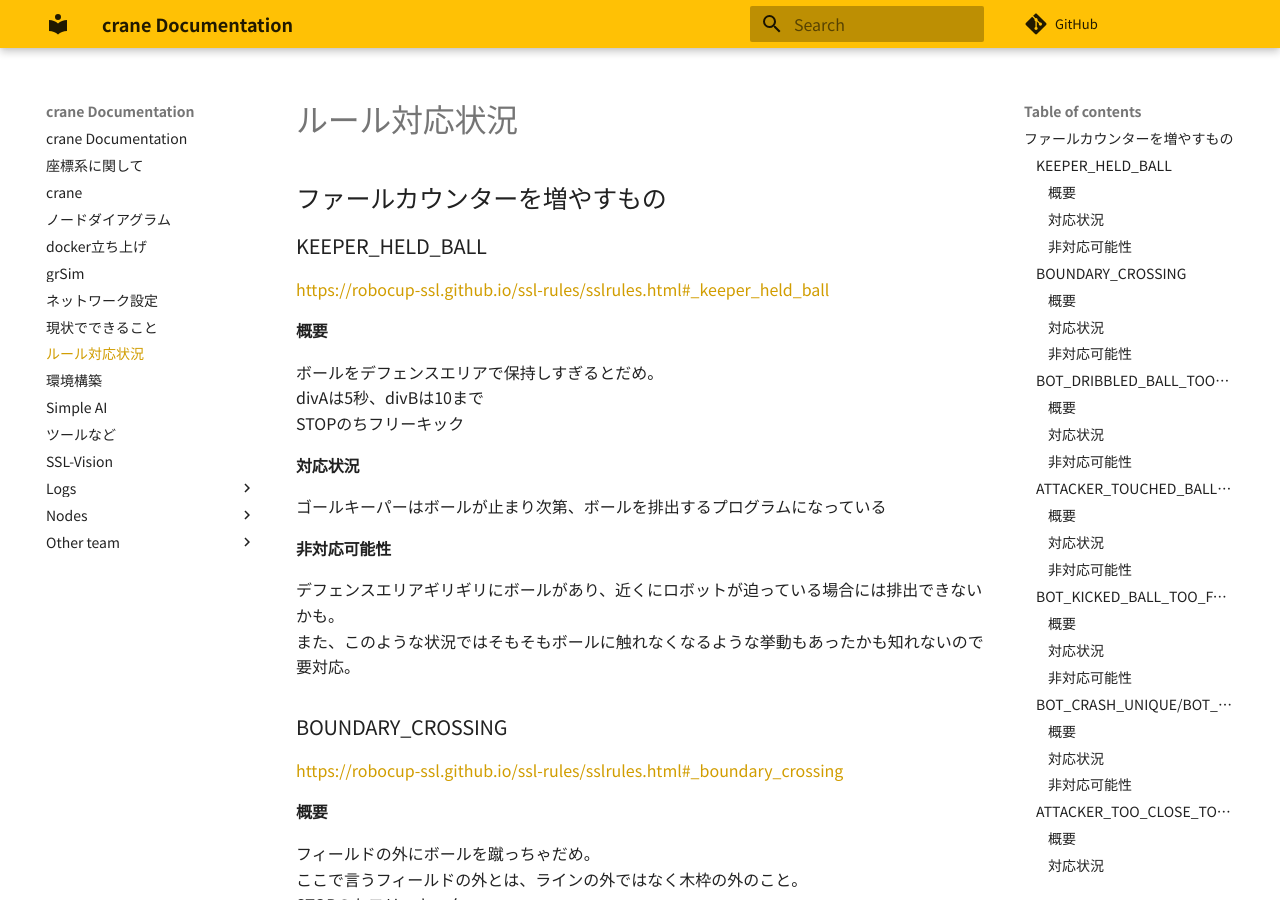
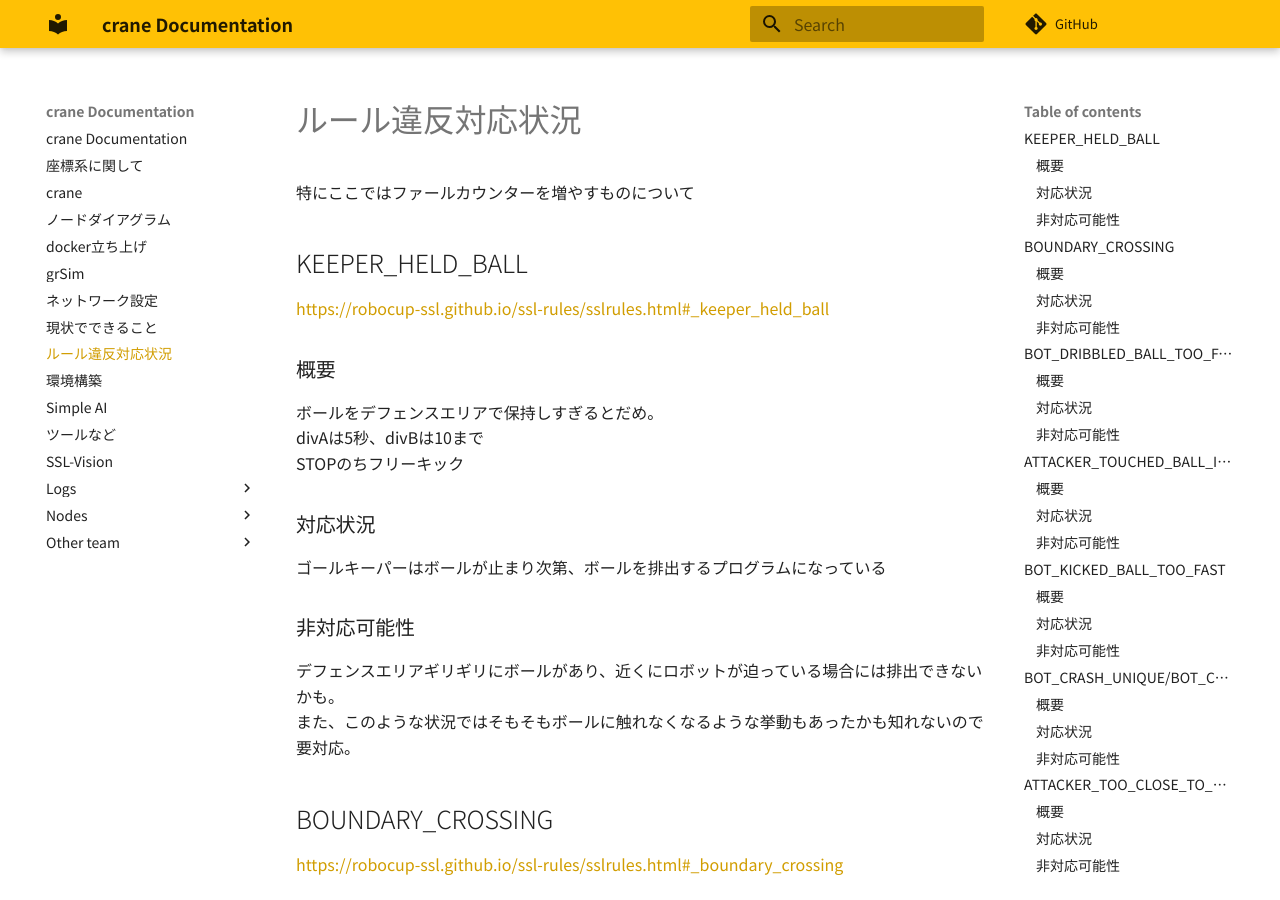
Before and after one commit to ibis-ssl/ibis_documentation, an MkDocs documentation site: the page built from docs/rule.md, in a window 1280 px wide and 900 px high. Built offline with MkDocs 1.6.1 and Material for MkDocs 9.7.7, drawn with Linux system fonts in a browser that asks for light colours; nearby versions of some CDN libraries; some web fonts are replaced; comment, search, counter and statistics services are not loaded.

Commit message:
🔄 synced local 'docs' with remote 'docs'

```diff
--- a/docs/rule.md
+++ b/docs/rule.md
@@ -1,232 +1,232 @@
-# ルール対応状況
+# ルール違反対応状況
 
-## ファールカウンターを増やすもの
+特にここではファールカウンターを増やすものについて
 
-### KEEPER_HELD_BALL
+## KEEPER_HELD_BALL
 
 <https://robocup-ssl.github.io/ssl-rules/sslrules.html#_keeper_held_ball>
 
-#### 概要
+### 概要
 
 ボールをデフェンスエリアで保持しすぎるとだめ。
 divAは5秒、divBは10まで
 STOPのちフリーキック
 
-#### 対応状況
+### 対応状況
 
 ゴールキーパーはボールが止まり次第、ボールを排出するプログラムになっている
 
-#### 非対応可能性
+### 非対応可能性
 
 デフェンスエリアギリギリにボールがあり、近くにロボットが迫っている場合には排出できないかも。
 また、このような状況ではそもそもボールに触れなくなるような挙動もあったかも知れないので要対応。
 
-### BOUNDARY_CROSSING
+## BOUNDARY_CROSSING
 
 <https://robocup-ssl.github.io/ssl-rules/sslrules.html#_boundary_crossing>
 
-#### 概要
+### 概要
 
 フィールドの外にボールを蹴っちゃだめ。
 ここで言うフィールドの外とは、ラインの外ではなく木枠の外のこと。
 STOPのちフリーキック
 
-#### 対応状況
+### 対応状況
 
 特に対応はしていないが、基本的にチップキックは味方の方向にパスするとき、かつそのパスライン上に敵ロボットが存在する場合に限るので基本的には問題ないと考えている。
 
-#### 非対応可能性
+### 非対応可能性
 
 コート端にいる味方にむけてチップキックパスをしたら発生するかも。
 ただ、かなり可能性は低いので対応は現時点で考えていない。
 
-### BOT_DRIBBLED_BALL_TOO_FAR
+## BOT_DRIBBLED_BALL_TOO_FAR
 
 <https://robocup-ssl.github.io/ssl-rules/sslrules.html#_excessive_dribbling>
 
-#### 概要
+### 概要
 
 いわゆるオーバードリブルと呼ばれるもの。
 1m以上ドリブルすると発生するが、一度でもボールがロボットから離れるとリセットされる。
 インプレイ時のみの違反なので、ボールプレイスメントで行う分には問題ない。
 STOPのちフリーキック
 
-#### 対応状況
+### 対応状況
 
 JapanOpen2024ではボールプレイスメント以外でドリブルを使う予定はないため問題ないはず。
 もしかすると、ペナルティキックのときに相手ゴール近くまでボールを運ぶときに使うかも知れない。
 参考：<https://github.com/ibis-ssl/crane/issues/246>
 
-#### 非対応可能性
+### 非対応可能性
 
 そもそもドリブルしなければ問題なし。
 
-### ATTACKER_TOUCHED_BALL_IN_DEFENSE_AREA
+## ATTACKER_TOUCHED_BALL_IN_DEFENSE_AREA
 
 <https://robocup-ssl.github.io/ssl-rules/sslrules.html#_attacker_touched_ball_in_opponent_defense_area>
 
-#### 概要
+### 概要
 
 相手ディフェンスエリアでボールに触れると発生する。
 （逆に言えば、侵入だけなら大きくは咎められない？）
 ロボットの一部でもエリアに侵入していれば適用されるため、注意が必要。
 
-#### 対応状況
+### 対応状況
 
 コストマップ上で立入禁止エリアに設定してあるので、基本的には発生しないはずである。
 
-#### 非対応可能性
+### 非対応可能性
 
 高速でデフェンスエリア付近のボールに接近した場合、勢い余ってディフェンスエリアに侵入してしまうことが考えられる。
 実際に発生した場合、速度上限を下げたり立入禁止エリアにマージンを設けることで対処予定。
 デフェンスエリアの立ち入り禁止は敵味方を区別していないため、デフェンスエリアに立ち入り許可のあるゴールキーパーが相手ゴールまでキーパーダッシュすれば立ち入る可能性があるが、今の所は味方ディフェンスエリアから出るようなプログラムはない。
 
-### BOT_KICKED_BALL_TOO_FAST
+## BOT_KICKED_BALL_TOO_FAST
 
 <https://robocup-ssl.github.io/ssl-rules/sslrules.html#_ball_speed>
 
-#### 概要
+### 概要
 
 ボールが速すぎると発生する。
 具体的には6.5m/sになると発生する。
 
 ただし、そもそも6m/s程度になるとVisionロストするとの情報もある。
 
-#### 対応状況
+### 対応状況
 
 ストレートキックは50%程度、チップキックは80%程度のパワーを上限に蹴っている。
 これで特に問題はないはず。
 
-#### 非対応可能性
+### 非対応可能性
 
 ミスって設定していたら発生する。
 よりローカルプランなやセンダーなどの下流で制限するようにしてもいいかも？
 
-### BOT_CRASH_UNIQUE/BOT_CRASH_DRAWN
+## BOT_CRASH_UNIQUE/BOT_CRASH_DRAWN
 
 <https://robocup-ssl.github.io/ssl-rules/sslrules.html#_crashing>
 
-#### 概要
+### 概要
 
 ロボットの衝突時に相対速度が1.5m/sを超えるとより早いロボット側のチームに発生する。
 相対速度のより詳しい計算はルールブック参照。
 速度差が0.3m/s未満だと両成敗になる。
 
-#### 対応状況
+### 対応状況
 
 一応、デフォルトでロボットとその周辺のマージンを取って立ち入り禁止エリアを設定しているので基本発生しないはず。
 ロボットとの距離と相対速度で速度を制限することで追加対応予定。
 <https://github.com/ibis-ssl/crane/issues/296>
 
-#### 非対応可能性
+### 非対応可能性
 
 マージンが薄いので速度がでると容易に衝突してしまうかも。
 また、お互いが移動している場合には立入禁止エリアがあまり役に立たない。
 また、ディフェンダーやアタッカーなど敵ロボットに忖度していては仕事にならないロボットは立ち入り禁止設定を解除しているので、ぶつかりやすい。
 
-### ATTACKER_TOO_CLOSE_TO_DEFENSE_AREA
+## ATTACKER_TOO_CLOSE_TO_DEFENSE_AREA
 
 <https://robocup-ssl.github.io/ssl-rules/sslrules.html#_robot_too_close_to_opponent_defense_area>
 
-#### 概要
+### 概要
 
 STOP中やフリーキック中に相手ディフェンスエリア＋マージン0.2mの中に侵入すると発生する。
 脱出時間として、判定には2秒の猶予があるらしい。
 
-#### 対応状況
+### 対応状況
 
 現状これに特化したプログラムはないが、基本的にはディフェンスエリアに入るようなプログラムはないはず。
 
-#### 非対応可能性
+### 非対応可能性
 
 特に対策しているわけではないので、特定の状況で発生するかも。
 例えば、マークしている敵ロボットがディフェンスエリアに逃げ込んだ場合など
 
-### BOT_TOO_FAST_IN_STOP
+## BOT_TOO_FAST_IN_STOP
 
 <https://robocup-ssl.github.io/ssl-rules/sslrules.html#_robot_stop_speed>
 
-#### 概要
+### 概要
 
 STOP中に1.5m/sを超える速度で移動すると発生する。
 STOPになってから2秒間は猶予時間がある。
 
-#### 対応状況
+### 対応状況
 
 現状、STOP中には最大速1.0m/sのフォーメーションが割り当てられている。
 ただし、今後はSTOP中により意味ある動きをするプログラムに書き換えるため、
 それに伴ってローカルプランナなどで一括速度制限をかける予定である。 ([#297](https://github.com/ibis-ssl/crane/issues/297))
 
-#### 非対応可能性
+### 非対応可能性
 
 [#297](https://github.com/ibis-ssl/crane/issues/297)で完全対応予定
 
-### DEFENDER_TOO_CLOSE_TO_KICK_POINT
+## DEFENDER_TOO_CLOSE_TO_KICK_POINT
 
 <https://robocup-ssl.github.io/ssl-rules/sslrules.html#_defender_too_close_to_ball>
 
-#### 概要
+### 概要
 
 敵キックオフやフリーキックの間、ボールから0.5m以上離れていないと発生する。
 
-#### 対応状況
+### 対応状況
 
 特に対応できていない。
 [#283](https://github.com/ibis-ssl/crane/issues/283)で対応予定。
 
-#### 非対応可能性
+### 非対応可能性
 
 [#283](https://github.com/ibis-ssl/crane/issues/283)で完全対応予定。
 
-### BOT_INTERFERED_PLACEMENT
+## BOT_INTERFERED_PLACEMENT
 
 <https://robocup-ssl.github.io/ssl-rules/sslrules.html#_ball_placement_interference>
 
-#### 概要
+### 概要
 
 ボールプレイスメント中にボールとターゲットで構成される線分への距離が0.5m以内にロボットがいると発生する。
 
-#### 対応状況
+### 対応状況
 
 立入禁止エリアを設定しているので基本的には発生しないはず。
 これに侵入するように設定しているのは、自チームのボールプレイスメント時のボールハンドラのみである。
 
-#### 非対応可能性
+### 非対応可能性
 
 ロボットの目標地点が禁止エリア内にある場合、ロボットは多少ゆらゆらすることがある。
 もう少しマージンを取るようにしてもいいかもしれない。
 また、ボールプレイスメントエリアの配置によってはうまく機能しないかもしれない。
 （壁際でエリアに追い詰められた場合など）
 
-### BOT_PUSHED_BOT
+## BOT_PUSHED_BOT
 
 <https://robocup-ssl.github.io/ssl-rules/sslrules.html#_pushing>
 
-#### 概要
+### 概要
 
 ロボットが押し合って、相手のロボットを動かすと発生する。
 押し勝っていると思われるチームに発生する。
 STOPのちフリーキック、AutoRefによる判定はない。
 
-#### 対応状況
+### 対応状況
 
 特に対応できていない。
 
-#### 非対応可能性
+### 非対応可能性
 
 ボールの中心に移動し続けるようなプログラムが何箇所かあり、それが原因で発生する可能性がある。
 
-### BOT_HELD_BALL_DELIBERATELY
+## BOT_HELD_BALL_DELIBERATELY
 
 <https://robocup-ssl.github.io/ssl-rules/sslrules.html#_ball_holding>
 
-#### 概要
+### 概要
 
 ホールディングと呼ばれるもの。
 ボールをロボットで囲み、敵のアプローチを防ぐような行為を行うことで発生する。
 STOPのちフリーキック、AutoRefによる判定はない。
 
-#### 対応状況
+### 対応状況
 
 特に対応はしていない。
 
@@ -234,20 +234,20 @@ STOPのちフリーキック、AutoRefによる判定はない。
 
 故意に固まるようなプログラムはないが、特にデフェンス時に似た状況に陥りやすいかもしれない。
 
-### BOT_TIPPED_OVER
+## BOT_TIPPED_OVER
 
 <https://robocup-ssl.github.io/ssl-rules/sslrules.html#_tipping_over_or_dropping_parts>
 
-#### 概要
+### 概要
 
 ロボットが部品を落としたり、倒れたりすると発生する。
 違反ロボットは交代する必要がある。
 
-#### 対応状況
+### 対応状況
 
 ネジ締めなどをしっかりする。
 また、かなり低重心なので転倒はするほうが難しい。
 
-#### 非対応可能性
+### 非対応可能性
 
 ネジの緩みなどで発生する可能性がある。
```
